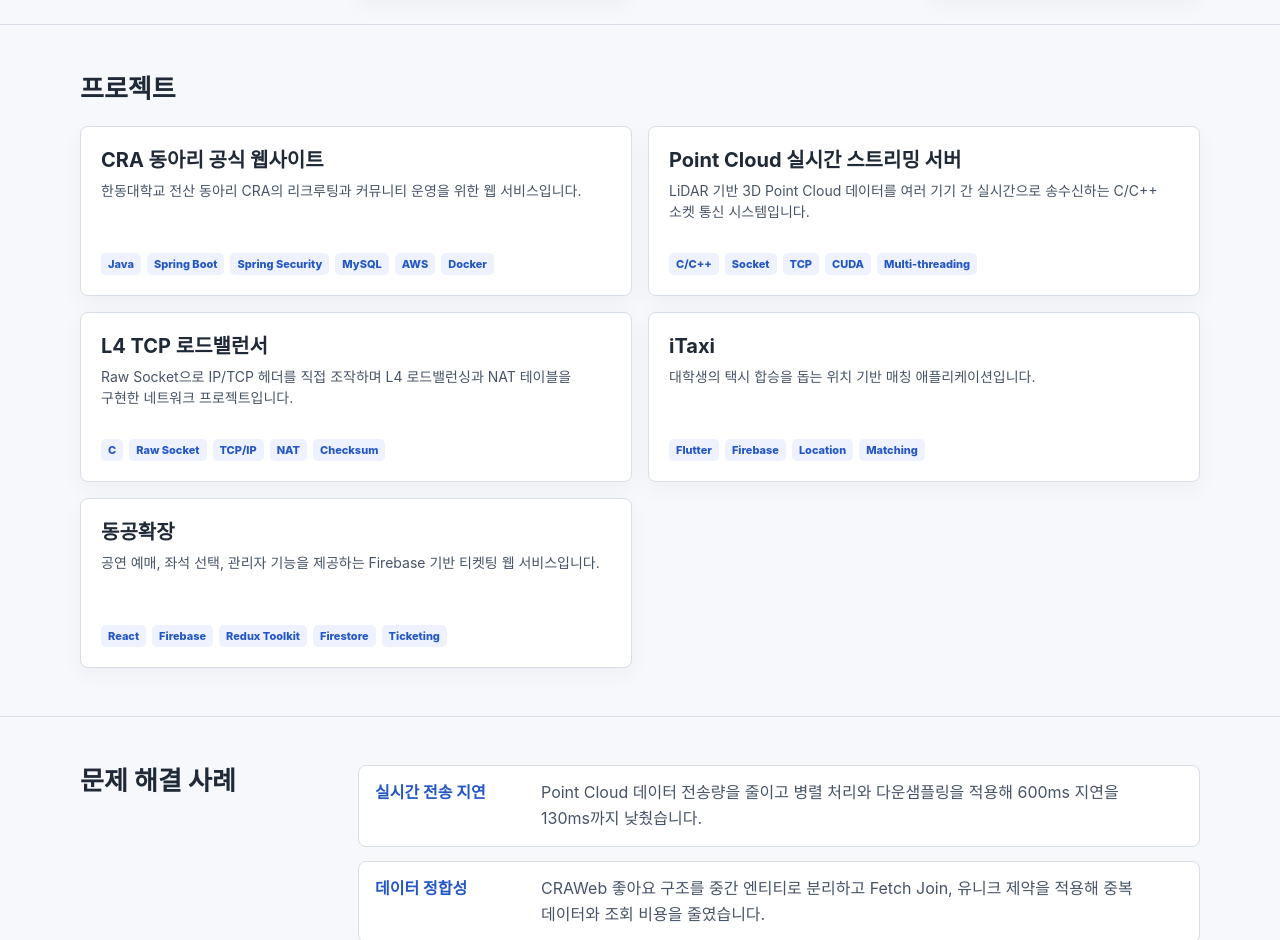
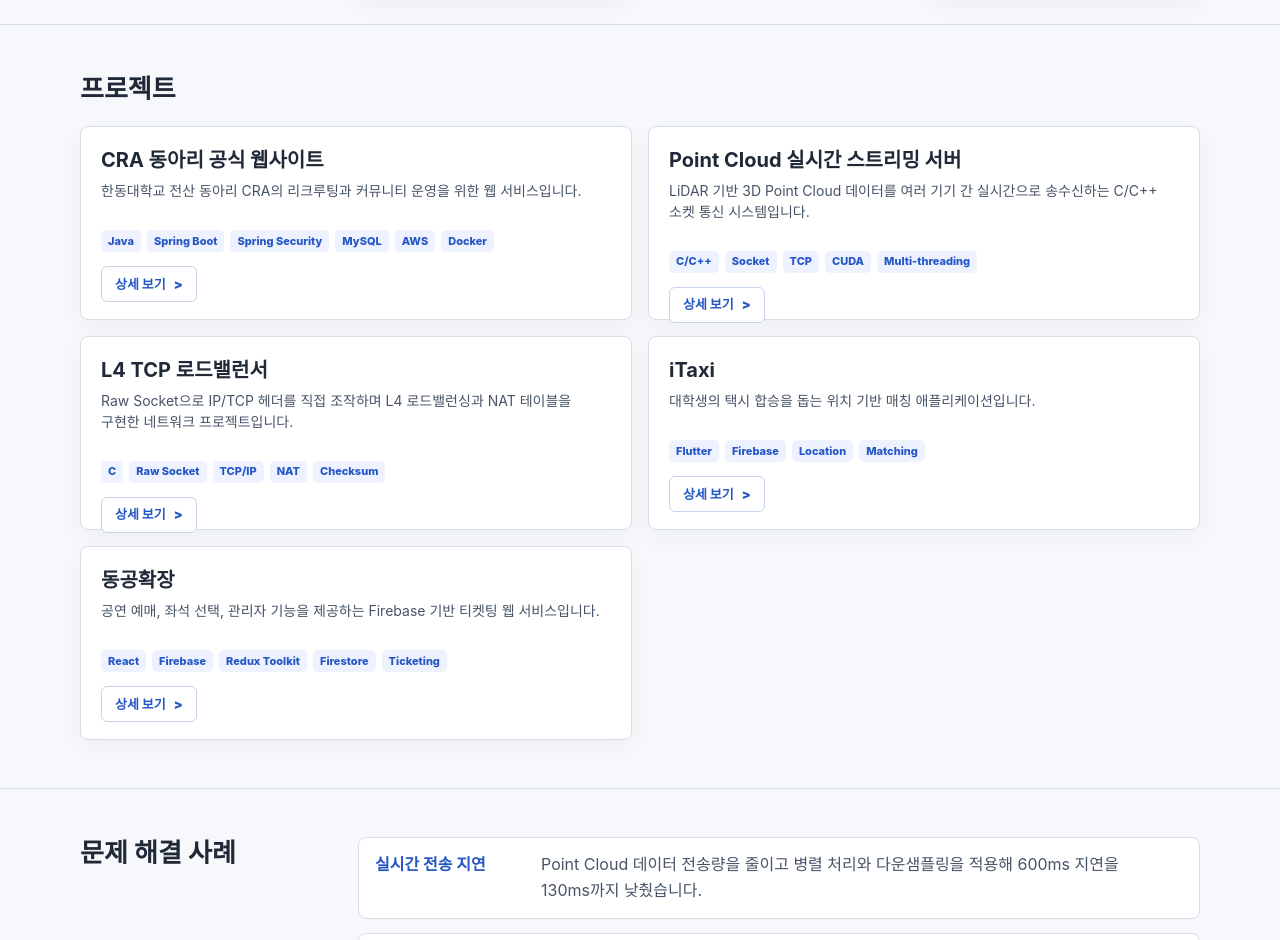
Before and after one commit to chanhk-im/portfolio, a React (Vite) app: page / in a window 1280 px wide. Shown: the part 1185-2125 px from the top of the page. Built offline with nearby package versions, Linux system fonts and the light colour scheme.

Commit message:
Add project detail buttons

```diff
--- a/src/App.css
+++ b/src/App.css
@@ -296,13 +296,13 @@ li { color: #475467; }
   grid-template-columns: 1fr;
   grid-template-areas:
     "title"
-    "tags";
+    "tags"
+    "action";
   gap: 14px 18px;
   align-items: start;
   padding: 20px;
-  min-height: 170px;
-  height: 170px;
-  cursor: pointer;
+  min-height: 194px;
+  height: 194px;
   transition: transform .18s ease, box-shadow .18s ease, border-color .18s ease;
 }
 
@@ -310,11 +310,6 @@ li { color: #475467; }
   transform: translateY(-2px);
   border-color: #b8c6dc;
   box-shadow: 0 14px 32px rgba(16, 24, 40, .08);
-}
-
-.project:focus-visible {
-  outline: 3px solid rgba(36, 87, 197, .28);
-  outline-offset: 3px;
 }
 
 .project h3 {
@@ -359,6 +354,43 @@ li { color: #475467; }
   font-weight: 800;
   line-height: 1;
   white-space: nowrap;
+}
+
+.project-action {
+  grid-area: action;
+  justify-self: start;
+  align-self: end;
+  display: inline-flex;
+  align-items: center;
+  min-height: 36px;
+  padding: 0 13px;
+  border: 1px solid #c7d4ea;
+  border-radius: 6px;
+  background: #fff;
+  color: var(--blue);
+  font: inherit;
+  font-size: 13px;
+  font-weight: 800;
+  line-height: 1;
+  cursor: pointer;
+  transition: background .18s ease, border-color .18s ease, transform .18s ease;
+}
+
+.project-action::after {
+  content: ">";
+  margin-left: 8px;
+  font-weight: 900;
+}
+
+.project-action:hover {
+  transform: translateY(-1px);
+  border-color: var(--blue);
+  background: #eef2ff;
+}
+
+.project-action:focus-visible {
+  outline: 3px solid rgba(36, 87, 197, .28);
+  outline-offset: 3px;
 }
 
 .case-study,
@@ -584,7 +616,8 @@ footer {
     grid-template-columns: 1fr;
     grid-template-areas:
       "title"
-      "tags";
+      "tags"
+      "action";
     gap: 12px;
     height: auto;
     min-height: 0;
--- a/src/App.jsx
+++ b/src/App.jsx
@@ -203,15 +203,7 @@ function GithubIcon() {
 
 function ProjectCard({ project, onOpen }) {
   return (
-    <article
-      className="card project"
-      onClick={() => onOpen(project)}
-      role="button"
-      tabIndex={0}
-      onKeyDown={(event) => {
-        if (event.key === 'Enter' || event.key === ' ') onOpen(project);
-      }}
-    >
+    <article className="card project">
       <div className="project-title">
         <h3>{project.title}</h3>
         <p>{project.summary}</p>
@@ -219,6 +211,9 @@ function ProjectCard({ project, onOpen }) {
       <div className="tags">
         {project.tags.map((tag) => <span key={tag}>{tag}</span>)}
       </div>
+      <button className="project-action" type="button" onClick={() => onOpen(project)}>
+        상세 보기
+      </button>
     </article>
   );
 }
```
